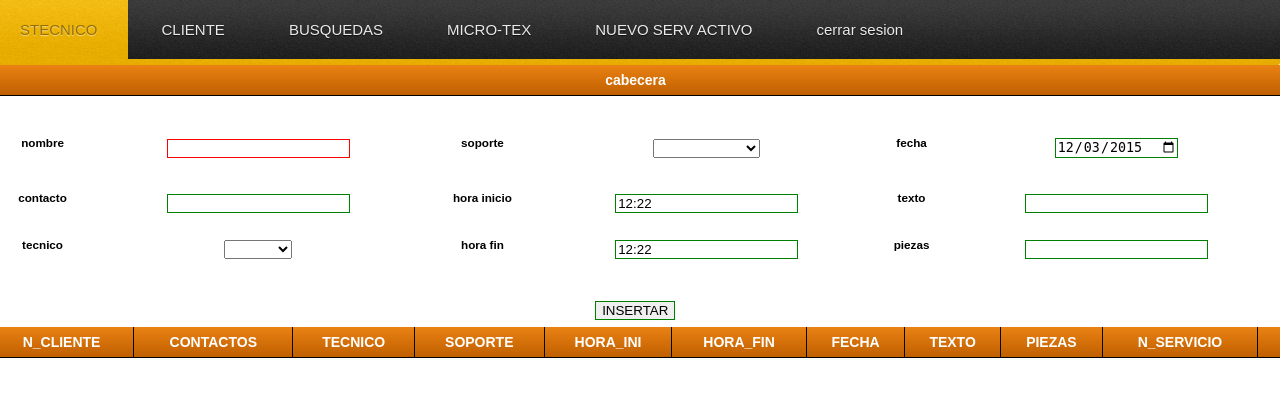
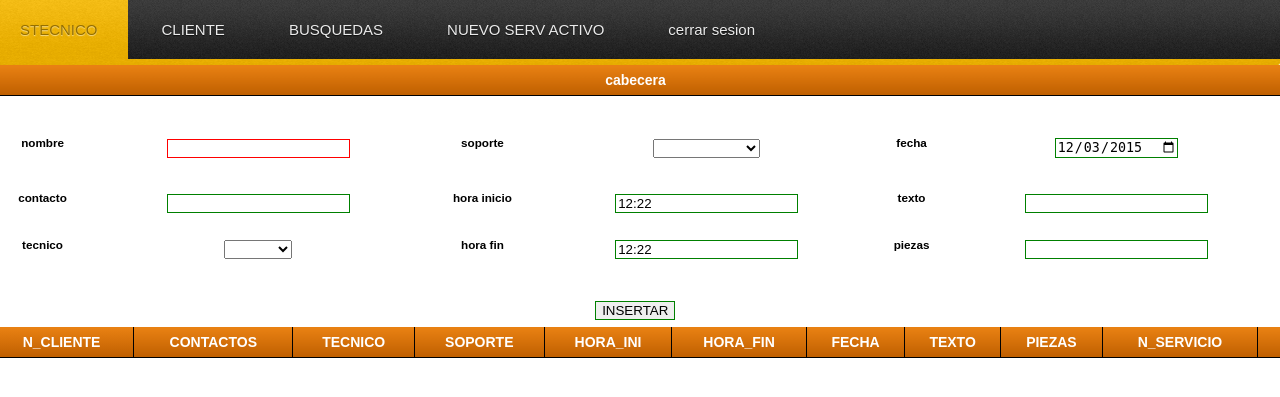
Before and after one commit to rgarciade/svc2.0, a PHP site: page /stecnico/index.php in a window 1280 px wide. Shown: the top 397 px of the page. Run offline with PHP 8.4, Linux system fonts and the light colour scheme; the visitor is signed in with stand-in values (Sample User, id 1); data that the repository does not hold is empty; some libraries are stand-ins or nearby versions.

Commit message:
quitar opcion microtex menu

```diff
--- a/stecnico/funciones/funciones.php
+++ b/stecnico/funciones/funciones.php
@@ -135,7 +135,7 @@
          activ($page,"index");   echo "<a href='index.PHP'><span>STECNICO</span></a></li>";
          activ($page,"clientes");   echo "<a href='CLIENTES.PHP'><span>CLIENTE</span></a></li>";
          activ($page,"busquedas");   echo "<a href='BUSQUEDAS.PHP'><span>BUSQUEDAS</span></a></li>";
-         activ($page,"servicios2.0");   echo "<a  href='/servicios2.0/menu.html'><span>MICRO-TEX</span></a></li>";
+        // activ($page,"servicios2.0");   echo "<a  href='/servicios2.0/'><span>MICRO-TEX</span></a></li>";
          activ($page,"servicioactivo");   echo "<a  href='#' onClick='abrirVentana(`CREARSERVACTIVO.PHP`)'><span>NUEVO SERV ACTIVO</span></a></li>";
          activ($page,"servicios2.0");   echo "<a  href='funciones/destruir.php'><span>cerrar sesion</span></a></li>";
     echo "<a href='SERVICIOSACTIVOS.php'><img  src='images/srvactivos/"; echo $srva; echo ".png' width='120px' height='50px'></a></ul>";
```
